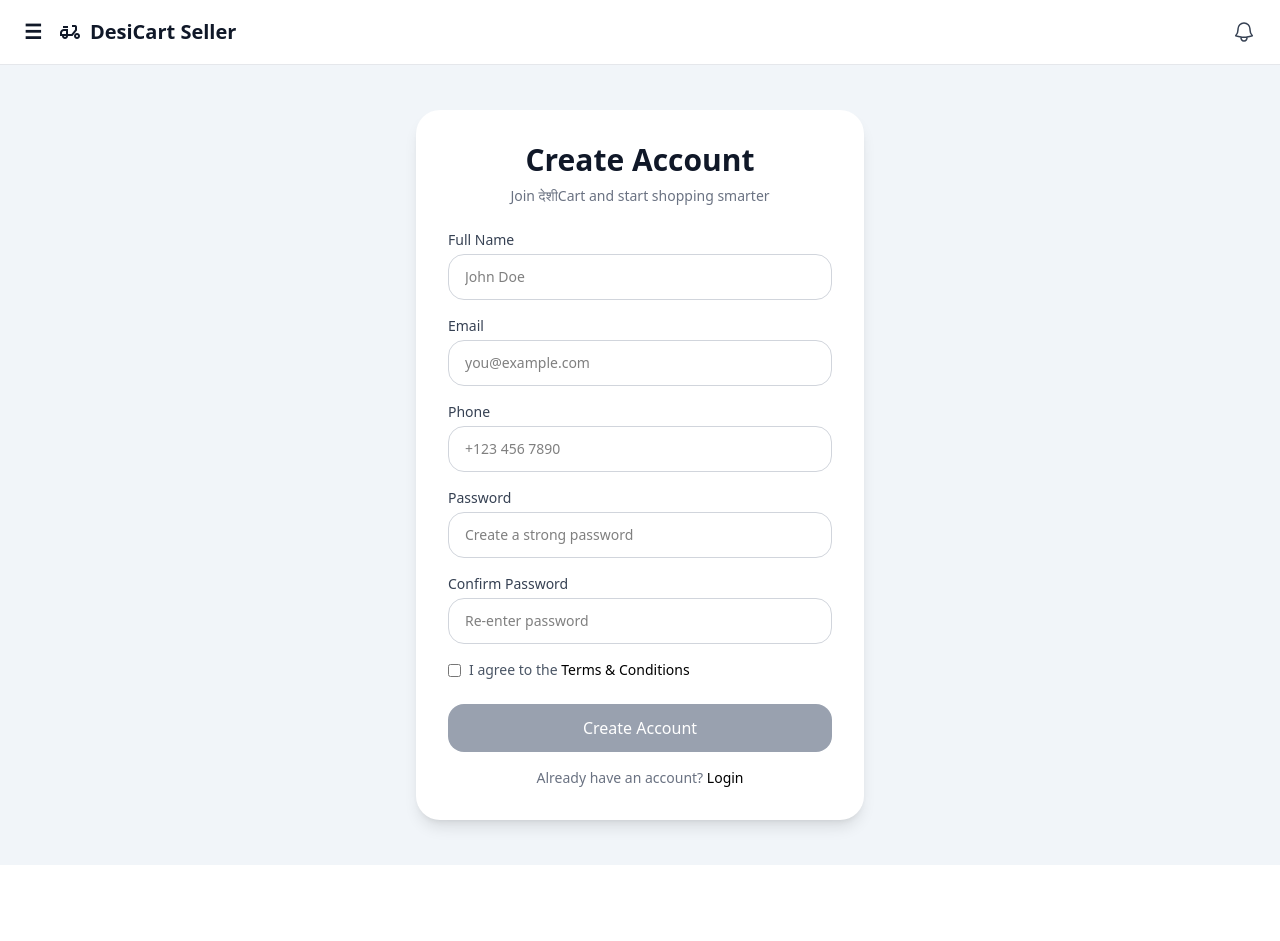
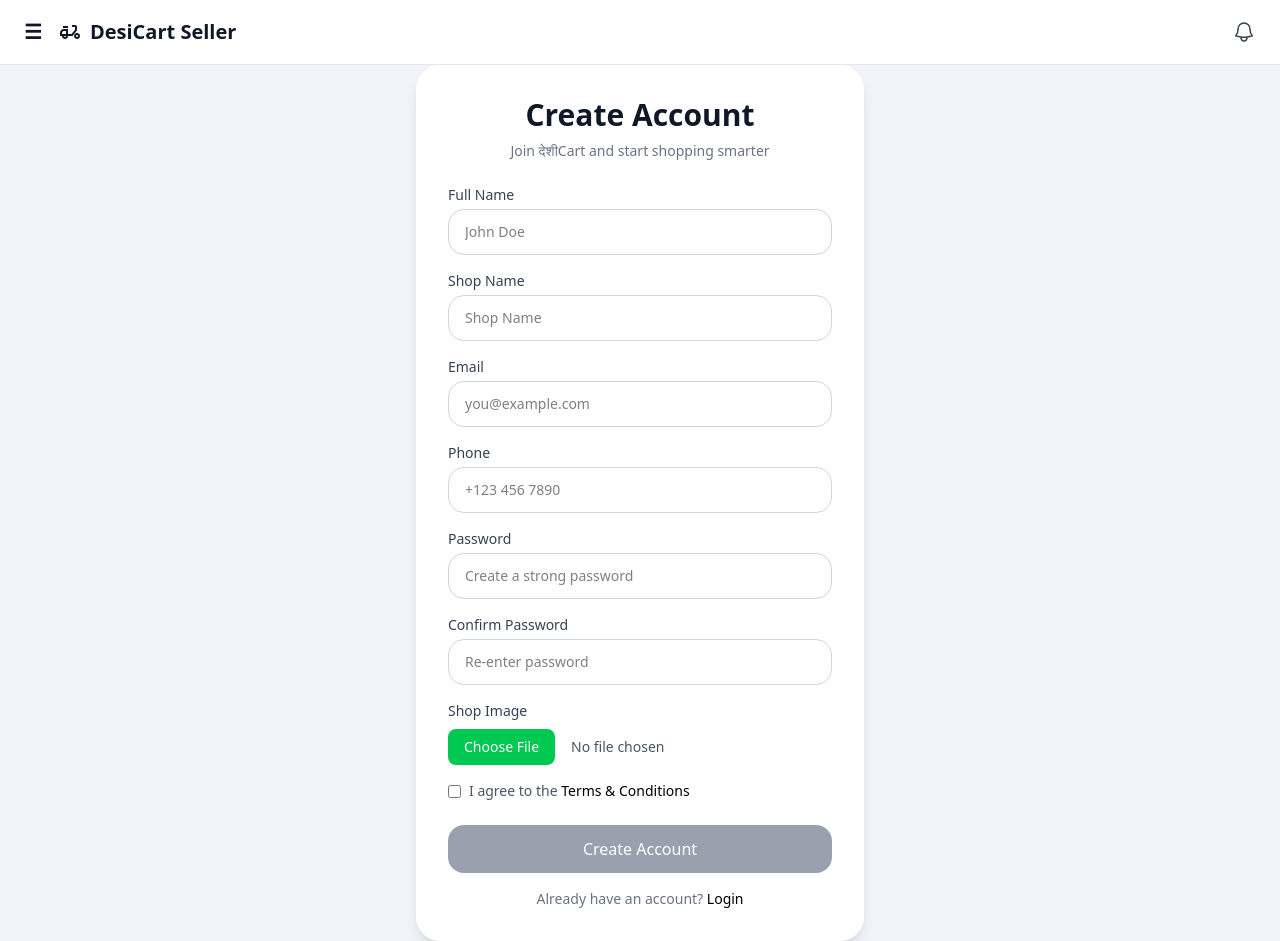
Before and after one commit to raunak5616/seller-desi-cart, a React (Vite) app: page /signup in a window 1280 px wide. Before the commit the page ends 865 px from the top, so only its background shows below. Built offline with nearby package versions, Linux system fonts and the light colour scheme.

Commit message:
Adds shop image and name fields to signup flow
Enhances registration by allowing users to upload a shop image
and specify a shop name, supporting richer seller profiles.
Switches signup data handling to FormData for file support.

Removes unused error state and cleans up form logic for clarity.

```diff
--- a/src/components/Navbar.jsx
+++ b/src/components/Navbar.jsx
@@ -23,10 +23,10 @@
 
 
 const navigation = [
-  { name: "Home", href: "/" },
   { name: "Dashboard", href: "/dashboard" },
   { name: "Products", href: "/products" },
   { name: "Orders", href: "/orders" },
+  { href: "/" },
 ];
 
 function classNames(...classes) {
--- a/src/main.jsx
+++ b/src/main.jsx
@@ -7,9 +7,6 @@
 
 ReactDOM.createRoot(document.getElementById("root")).render(
   <SellerAuthProvider>
-
-
     <App />
-
   </SellerAuthProvider>
 );
--- a/src/pages/Signup.jsx
+++ b/src/pages/Signup.jsx
@@ -4,48 +4,49 @@
 const Signup = () => {
   const navigate = useNavigate();
   const [showTnC, setShowTnC] = useState(false);
+  const [image, setimage] = useState(null);
   const [agreed, setAgreed] = useState(false);
-  const [password,setPassword]=useState("");
-  const [confirmPassword,setconfirmPassword]=useState("");
-  const [error,setError]=useState("");
-  const [formData, setFormData] = useState({
+  const [password, setPassword] = useState("");
+  const [confirmPassword, setconfirmPassword] = useState("");
+  const [signUpData, setSignUpData] = useState({
     name: "",
+    shop: "",
     email: "",
     phone: "",
     password: "",
   });
   const onHandleChange = (e) => {
-   setFormData({
-    ...formData,
-    [e.target.name]:e.target.value,
+    setSignUpData({
+      ...signUpData,
+      [e.target.name]: e.target.value,
     })
   };
- const handleSubmit = async (e) => {
-  e.preventDefault();
-
+  const handleImageChange = (e) => {
+    const file = e.target.files[0];
+    setimage(file);
+  };
   if (password !== confirmPassword) {
-  setError("Passwords do not match");
     alert("Passwords do not match");
     return;
   }
+  const handleSubmit = async (e) => {
+    e.preventDefault();
+    const formData = new FormData();
+    Object.entries(signUpData).forEach(([key, value]) => {
+      formData.append(key, value);
+      formData.append("image", image);
+    })
 
-  setError("");
     console.log("Form submitted successfully");
-  if(!error){
-   try{
+
+    try {
       const response = await axios.post(
-      "http://localhost:8080/api/products/signup",formData,
-      {
-        headers:{
-          "content-type" : "application/json"
-        }
-      }
+        "http://localhost:8080/api/products/signup", formData,
       );
       alert(response.data.message);
       navigate("/dashboard");
-}catch(err){
+    } catch (err) {
       console.log(err);
-}
     }
   };
 
@@ -72,6 +73,20 @@
               type="text"
               name="name"
               placeholder="John Doe"
+              onChange={onHandleChange}
+              className="rounded-2xl border border-gray-300 px-4 py-3 text-sm
+                         focus:border-black focus:outline-none focus:ring-2 focus:ring-black/20"
+            />
+          </div>
+          {/* shop name */}
+          <div className="flex flex-col gap-1">
+            <label className="text-sm font-medium text-gray-700">
+              Shop Name
+            </label>
+            <input
+              type="text"
+              name="shop"
+              placeholder="Shop Name"
               onChange={onHandleChange}
               className="rounded-2xl border border-gray-300 px-4 py-3 text-sm
                          focus:border-black focus:outline-none focus:ring-2 focus:ring-black/20"
@@ -117,8 +132,8 @@
               placeholder="Create a strong password"
               onChange={(e) => {
                 setPassword(e.target.value);
-    setFormData({
-      ...formData,
+                setSignUpData({
+                  ...signUpData,
                   password: e.target.value,
                 });
               }}
@@ -140,7 +155,22 @@
                          focus:border-black focus:outline-none focus:ring-2 focus:ring-black/20"
             />
           </div>
+          <div>
+            <label className="block text-sm font-medium text-gray-700 mb-2">
+              Shop Image
+            </label>
 
+            <input
+              type="file"
+              accept="image/*"
+              onChange={handleImageChange}
+              className="block w-full text-sm text-gray-600
+                         file:mr-4 file:py-2 file:px-4
+                         file:rounded-lg file:border-0
+                         file:bg-green-500 file:text-white
+                         hover:file:bg-green-600 cursor-pointer"
+            />
+          </div>
           {/* TERMS */}
           <div className="flex items-start gap-2 text-sm text-gray-600">
             <input
@@ -165,8 +195,7 @@
             disabled={!agreed}
             onClick={handleSubmit}
             className={`mt-2 rounded-2xl py-3 text-white font-medium transition-all duration-200
-              ${
-                agreed
+              ${agreed
                 ? "bg-black hover:scale-105 hover:bg-gray-900 active:scale-95"
                 : "bg-gray-400 cursor-not-allowed"
               }`}
```
Also changed, not shown: src/pages/Upload.Products.jsx (line endings or trailing spaces). Lines whose indentation alone changed are shown as unchanged.
